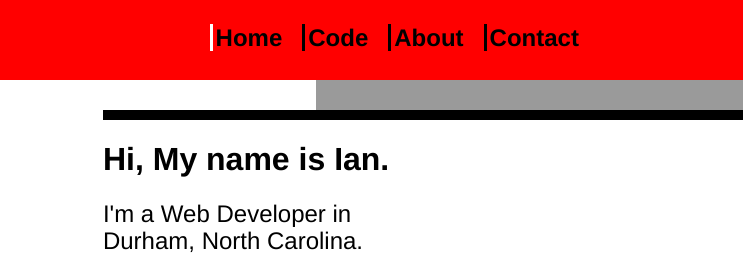
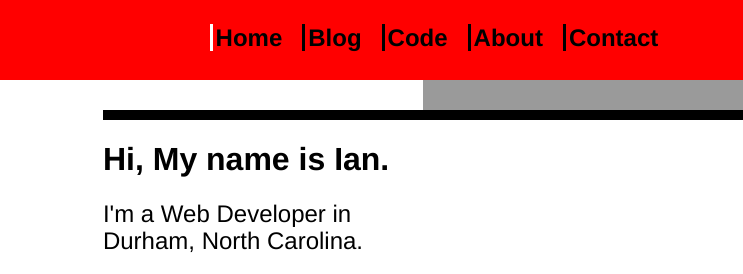
Before and after one commit to ianrosedev/ianrosedev-website-2019, a Gatsby site: page / in a window 1280 px wide. Shown: the top 274 px of the page, 537-1280 px from the left. Built offline with nearby package versions, Linux system fonts and the light colour scheme; Gatsby itself is replaced by a stand-in of ours.

Commit message:
Small fixes

```diff
--- a/src/components/Header/Header.js
+++ b/src/components/Header/Header.js
@@ -38,6 +38,9 @@ const Header = () => (
           <a href='/'>Home</a>
         </li>
         <li>
+          <a href='/'>Blog</a>
+        </li>
+        <li>
           <a href='/'>Code</a>
         </li>
         <li>
--- a/src/components/Homepage/Homepage.js
+++ b/src/components/Homepage/Homepage.js
@@ -4,8 +4,8 @@ import styles from './Homepage.module.scss';
 
 const Homepage = () => (
   <LayoutBody>
-    <div className={styles.grayBlockLeft} aria-hidden='true' />
-    <div className={styles.grayBlockRight} aria-hidden='true' />
+    <div className={styles.backgroundBlockLeft} aria-hidden='true' />
+    <div className={styles.backgroundBlockRight} aria-hidden='true' />
     <div className={styles.photo} role='img' aria-label='Ian on bench' />
     <div className={styles.intro}>
       <h1>Hi, My name is Ian.</h1>
--- a/src/components/Homepage/Homepage.module.scss
+++ b/src/components/Homepage/Homepage.module.scss
@@ -1,15 +1,15 @@
 @import '../../styles/_colors.scss';
 
-.grayBlockRight {
-  grid-column: 9 / 13;
-  grid-row: 1 / 25;
-  background-color: $backgroundGray;
-}
-
-.grayBlockLeft {
+.backgroundBlockLeft {
   grid-column: 1 / 4;
   grid-row: 1 / 25;
   background-color: black;
+}
+
+.backgroundBlockRight {
+  grid-column: 10 / 13;
+  grid-row: 1 / 25;
+  background-color: $backgroundGrayLight;
 }
 
 .photo {
--- a/src/styles/_colors.scss
+++ b/src/styles/_colors.scss
@@ -1,2 +1,3 @@
 $primaryColor: red;
-$backgroundGray: #9a9a9a;
+$backgroundGrayLight: #9a9a9a;
+$backgroundGrayDark: #696969;
```
